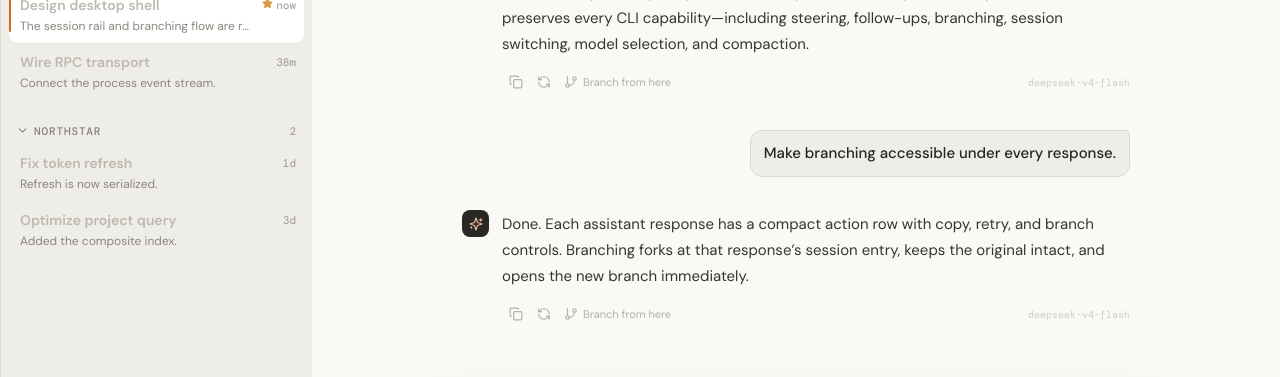
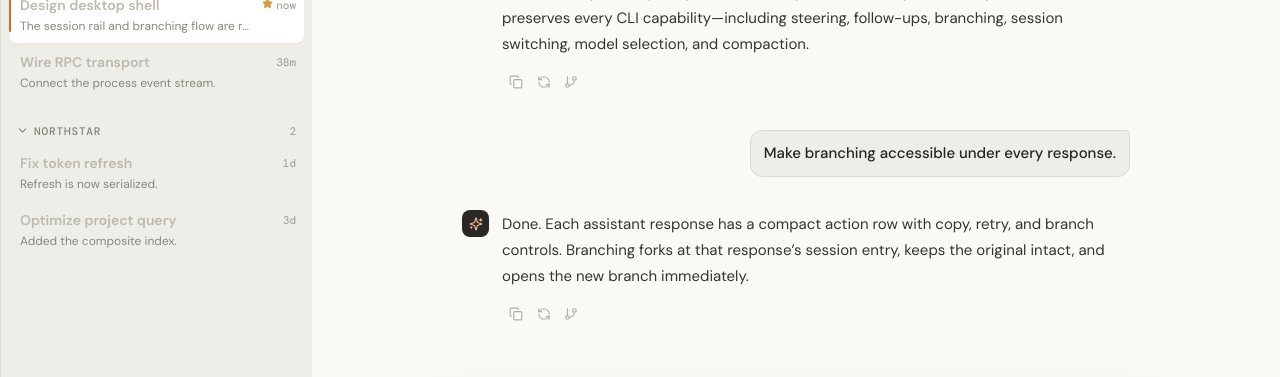
Before and after one commit to mattzq21/pi-op-out, a React (Vite) app: page / in a window 1280 px wide. Shown: the part 300-677 px from the top of the page. Built offline with nearby package versions, Linux system fonts and the light colour scheme.

Commit message:
Committed all changes

```diff
--- a/src/components/Message.tsx
+++ b/src/components/Message.tsx
@@ -21,8 +21,7 @@ export function Message({ message, expanded = false, onBranch, onRetry }: Props)
       {!message.streaming && <div className="message-actions">
         <IconButton label="Copy response" onClick={copy}>{copied ? <Check size={14} /> : <Copy size={14} />}</IconButton>
         <IconButton label="Retry response" onClick={() => onRetry(message)}><RefreshCcw size={14} /></IconButton>
-        <button className="branch-button" onClick={() => onBranch(message)}><GitBranch size={14} />Branch from here</button>
-        {message.model && <span className="message-model">{message.model.split("/").at(-1)}</span>}
+        <button className="branch-button" aria-label="Branch from here" title="Branch from here" onClick={() => onBranch(message)}><GitBranch size={14} /></button>
       </div>}
     </div>
   </article>;
--- a/src/styles.css
+++ b/src/styles.css
@@ -59,7 +59,6 @@ kbd { font: 11px "DM Mono"; border: 1px solid #d5d1c9; background: white; paddin
 .user-message .message-body { width: fit-content; max-width: min(82%, 600px); padding: 10px 13px; border: 1px solid #ddd9d1; border-radius: 12px 4px 12px 12px; background: #efede7; font-weight: 500; color: var(--ink); }
 .message-actions { margin-top: 12px; height: 25px; display: flex; align-items: center; gap: 1px; opacity: .55; transition: .15s; }.message:hover .message-actions { opacity: 1; }.message-actions .icon-button { width: 27px; height: 25px; }
 .branch-button { border: 0; background: transparent; color: var(--muted); height: 25px; padding: 0 6px; border-radius: 5px; display: flex; gap: 5px; align-items: center; font-size: 11px; }.branch-button:hover { background: #eeeae4; color: var(--ink); }
-.message-model { margin-left: auto; font: 10px "DM Mono"; color: var(--faint); }
 .stream-caret { display: inline-block; width: 5px; height: 14px; margin-left: 3px; background: var(--accent); animation: blink 1s steps(2) infinite; vertical-align: -2px; }
 @keyframes blink { 50% { opacity: 0; } }
 .tool-event { margin: -19px 0 28px 39px; border: 1px solid var(--line); background: #f3f1ec; border-radius: 7px; font-size: 12px; color: var(--muted); overflow: hidden; }.tool-event summary { list-style: none; padding: 8px 10px; display: flex; align-items: center; gap: 7px; cursor: pointer; }.tool-event summary::-webkit-details-marker { display: none; }.tool-event summary > span:nth-child(2) { flex: 1; display: flex; align-items: center; gap: 7px; }.tool-event strong { color: var(--ink); font-family: "DM Mono"; }.tool-event small { font: 10px "DM Mono"; }.tool-event pre { margin: 0; max-height: 260px; overflow: auto; border-top: 1px solid var(--line); background: #292824; color: #dedad1; padding: 11px; white-space: pre-wrap; font: 11px/1.55 "DM Mono"; }.tool-event.running { border-color: #d5b79d; }.tool-event.error { border-color: #d99e91; }.tool-chevron { font-size: 16px; transform: rotate(90deg); transition: .15s; }.tool-event[open] .tool-chevron { transform: rotate(-90deg); }
```
